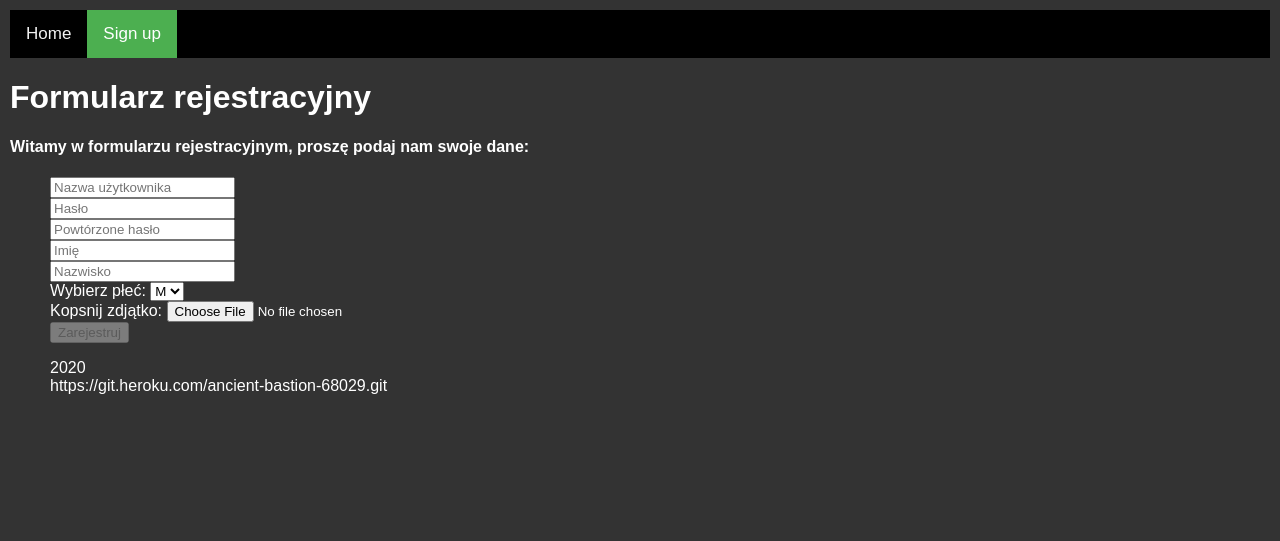
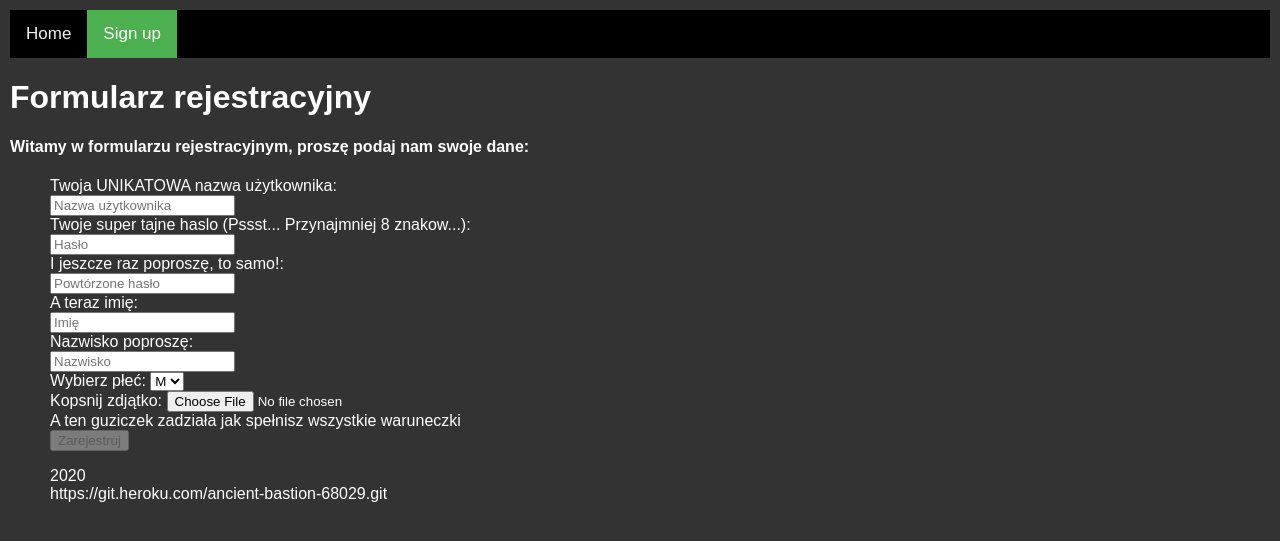
Before and after one commit to KrzysztofKalata/pamiw, a Flask app: page /sender/sign-up in a window 1280 px wide. Shown: the top 541 px of the page. Run offline with Flask 2, Linux system fonts and the light colour scheme.

Commit message:
Teraz to smiga

```diff
--- a/static/main.js
+++ b/static/main.js
@@ -6,7 +6,7 @@ function attachEvents(){
     lastname.addEventListener("change",validateAll);
 
     var login = document.getElementById("login");
-    login.addEventListener("change",validateLogin);
+    login.addEventListener("change",validateAll);
 
     var password = document.getElementById("password");
     password.addEventListener("change",validateAll);
@@ -14,13 +14,9 @@ function attachEvents(){
     var confirmPassword = document.getElementById("confirmPassword");
     confirmPassword.addEventListener("change",validateAll);
 
-  //  var photo = document.getElementById("photo");
-  //  photo.addEventListener("change",readFile);
-
-
 }
 
-function validateAll(){
+function validateAllOther(){
     var submit = document.getElementById("submit");
     if(validateFirstName() && validateLastName() && validatePassword() && checkPasswordsEqual()){
         submit.disabled = false;
@@ -32,21 +28,29 @@ function validateAll(){
 function checkPasswordsEqual(){
     var password = document.getElementById("password").value;
     var confirmPassword = document.getElementById("confirmPassword").value;
+    if(password === '' || confirmPassword === ''){
+        return false;
+    }
     if(password == confirmPassword){
         return true;
     } else {
+        alert("Hasła nie są takie same");
         return false;
     }
 }
 
 function validateFirstName(){
     var firstname = document.getElementById("firstname").value;
+    if(firstname === ''){
+        return false;
+    }
     if (String(firstname).length > 1) {
         var firstChar = String(firstname).charAt(0);
         var withoutFirstChar = String(firstname).substring(1,String(firstname).length);
         if(firstChar === firstChar.toUpperCase() && withoutFirstChar === withoutFirstChar.toLowerCase()){
             return true;
         } else {
+            alert("Blędne imię");
             return false;
         }
     }
@@ -54,12 +58,16 @@ function validateFirstName(){
 
 function validateLastName(){
     var lastname = document.getElementById("lastname").value;
+    if(lastname === ''){
+        return false;
+    }
     if (String(lastname).length > 1) {
         var firstChar = String(lastname).charAt(0);
         var withoutFirstChar = String(lastname).substring(1,String(lastname).length);
         if(firstChar === firstChar.toUpperCase() && withoutFirstChar === withoutFirstChar.toLowerCase()){
             return true;
         } else {
+            alert("Blędne nazwisko");
             return false;
         }
     }
@@ -67,31 +75,44 @@ function validateLastName(){
 
 function validatePassword(){
     var password = document.getElementById("password").value;
+    if(password === ''){
+        return false;
+    }
     if(String(password).length > 7){
         return true;
     } else {
+        alert("Hasło musi mieć przynajmniej 8 znaków");
         return false;
     }
 }
-/*
-function validateLogin2(){
-    let requestUrl = "https://infinite-hamlet-29399.herokuapp.com/check/" + document.getElementById("login").value;
-    Promise.resolve(
-        fetch(requestUrl,{method: 'GET', headers:'Access-Control-Allow-Origin'})
-            .then(function(response){
-                console.log(response.json());
-            }).catch((error) => {console.error('Error:', error)})
-        );
 
-}*/
-
-function validateLogin(){
-    let requestUrl = "https://infinite-hamlet-29399.herokuapp.com/check/" + document.getElementById("login").value;
+function validateAll(){
+    login = document.getElementById("login").value;
+    validateFirstName();
+    validateLastName();
+    validatePassword();
+    checkPasswordsEqual();
+    if(login === ''){
+        console.log('brak loginu');
+        return false;
+    }
+    let requestUrl = "https://infinite-hamlet-29399.herokuapp.com/check/" + login;
     const xhr = new XMLHttpRequest();
     xhr.open("GET", requestUrl, false);
     xhr.onreadystatechange = function () {
         if(xhr.readyState == 4){
-            console.log(xhr.statusText + '' + xhr.responseText);
+            var jsonResponse = JSON.parse(xhr.responseText)
+            console.log(xhr.status);
+            console.log(jsonResponse);
+            if(xhr.status == 200 && jsonResponse[login] == 'available'){
+                console.log('po walidacji loginu');
+                validateAllOther();
+            } else {
+                alert("Login nie jest unikalny");
+                return false;
+            }
+        } else {
+            return false;
         }
     }
     xhr.send(null);
--- a/templates/signUp.html
+++ b/templates/signUp.html
@@ -13,10 +13,15 @@
             <h4>Witamy w formularzu rejestracyjnym, proszę podaj nam swoje dane:</h4>
             <form action="https://infinite-hamlet-29399.herokuapp.com/sender/register" method="POST" id ="register" enctype="multipart/form-data">
                 <ul>
+                    <li>Twoja UNIKATOWA nazwa użytkownika:</li>
                     <li><input type="text", id="login" name="login", placeholder="Nazwa użytkownika"></li>
+                    <li>Twoje super tajne haslo (Pssst... Przynajmniej 8 znakow...):</li>
                     <li><input type="password", id="password" name="password", placeholder="Hasło"></li>
+                    <li>I jeszcze raz poproszę, to samo!:</li>
                     <li><input type="password", id="confirmPassword" name="confirmPassword", placeholder="Powtórzone hasło"></li>
+                    <li>A teraz imię:</li>
                     <li><input type="text", id="firstname" name="firstname", placeholder="Imię"></li>
+                    <li>Nazwisko poproszę:</li>
                     <li><input type="text", id="lastname" name="lastname", placeholder="Nazwisko"></li>
                     <li><label for="sex">Wybierz płeć:</label>
                         <select id="sex" name="sex">
@@ -24,10 +29,11 @@
                           <option value="F">F</option>
                         </select>
                     </li>
-                    <l1>
+                    <li>
                         <label for="photo">Kopsnij zdjątko:</label>
                         <input type="file" id="photo" name="photo">
-                    </l1>
+                    </li>
+                    <li>A ten guziczek zadziała jak spełnisz wszystkie waruneczki</li>
                     <li><input type="submit", id="submit", name="submit", value="Zarejestruj" disabled></li>
                 </ul>
             </form>
```
